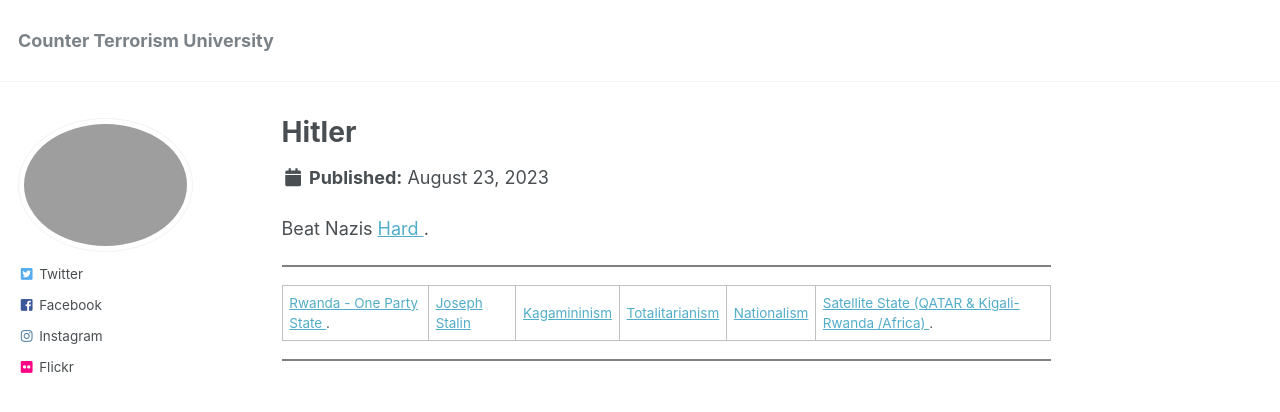
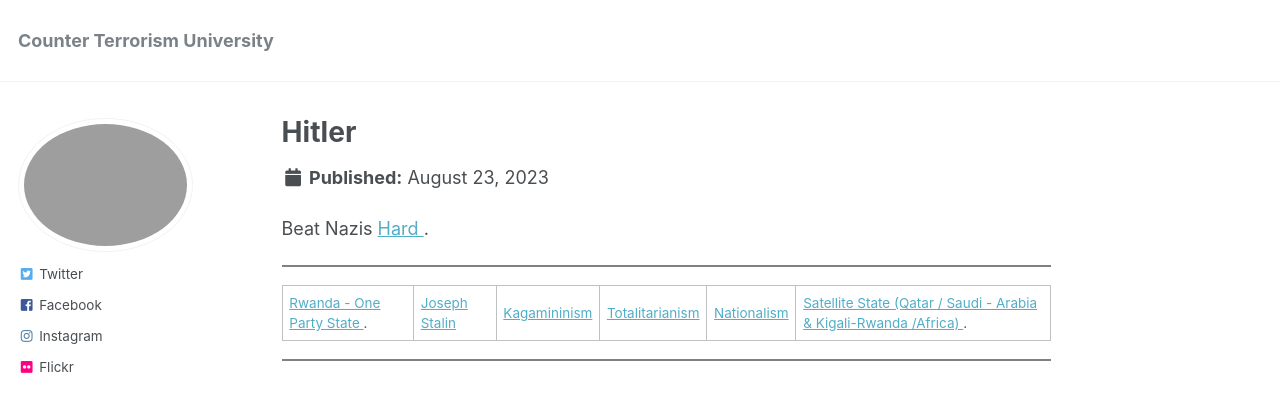
Before and after one commit to phdcsseiden/phdcsseiden.github.io, a Jekyll site: the page built from _pages/Hitler.md, in a window 1280 px wide. Shown: the top 412 px of the page. Built offline with Jekyll 4.4.1, drawn with Linux system fonts in a browser that asks for light colours.

Commit message:
Update Hitler.md

```diff
--- a/_pages/Hitler.md
+++ b/_pages/Hitler.md
@@ -15,7 +15,7 @@
 <hr style="height:2px;border-width:0;color:gray;background-color:gray">
 
 
-<a href=" https://en.wikipedia.org/wiki/One-party_state "> Rwanda - One Party State </a> . | <a href=" https://en.wikipedia.org/wiki/Joseph_Stalin "> Joseph Stalin </a> | <a href=" https://en.wikipedia.org/wiki/Leninism "> Kagamininism </a>  | <a href=" https://phdcsseiden.github.io/Totalitarianism/ "> Totalitarianism </a> | <a href=" https://en.wikipedia.org/wiki/Nationalism "> Nationalism </a> | <a href=" https://en.wikipedia.org/wiki/Satellite_state#Post-World_War_II "> Satellite State (QATAR & Kigali-Rwanda /Africa) </a> .
+<a href=" https://en.wikipedia.org/wiki/One-party_state "> Rwanda - One Party State </a> . | <a href=" https://en.wikipedia.org/wiki/Joseph_Stalin "> Joseph Stalin </a> | <a href=" https://en.wikipedia.org/wiki/Leninism "> Kagamininism </a>  | <a href=" https://phdcsseiden.github.io/Totalitarianism/ "> Totalitarianism </a> | <a href=" https://en.wikipedia.org/wiki/Nationalism "> Nationalism </a> | <a href=" https://en.wikipedia.org/wiki/Satellite_state#Post-World_War_II "> Satellite State (Qatar / Saudi - Arabia & Kigali-Rwanda /Africa) </a> .
 
 
 <hr style="height:2px;border-width:0;color:gray;background-color:gray">
```
